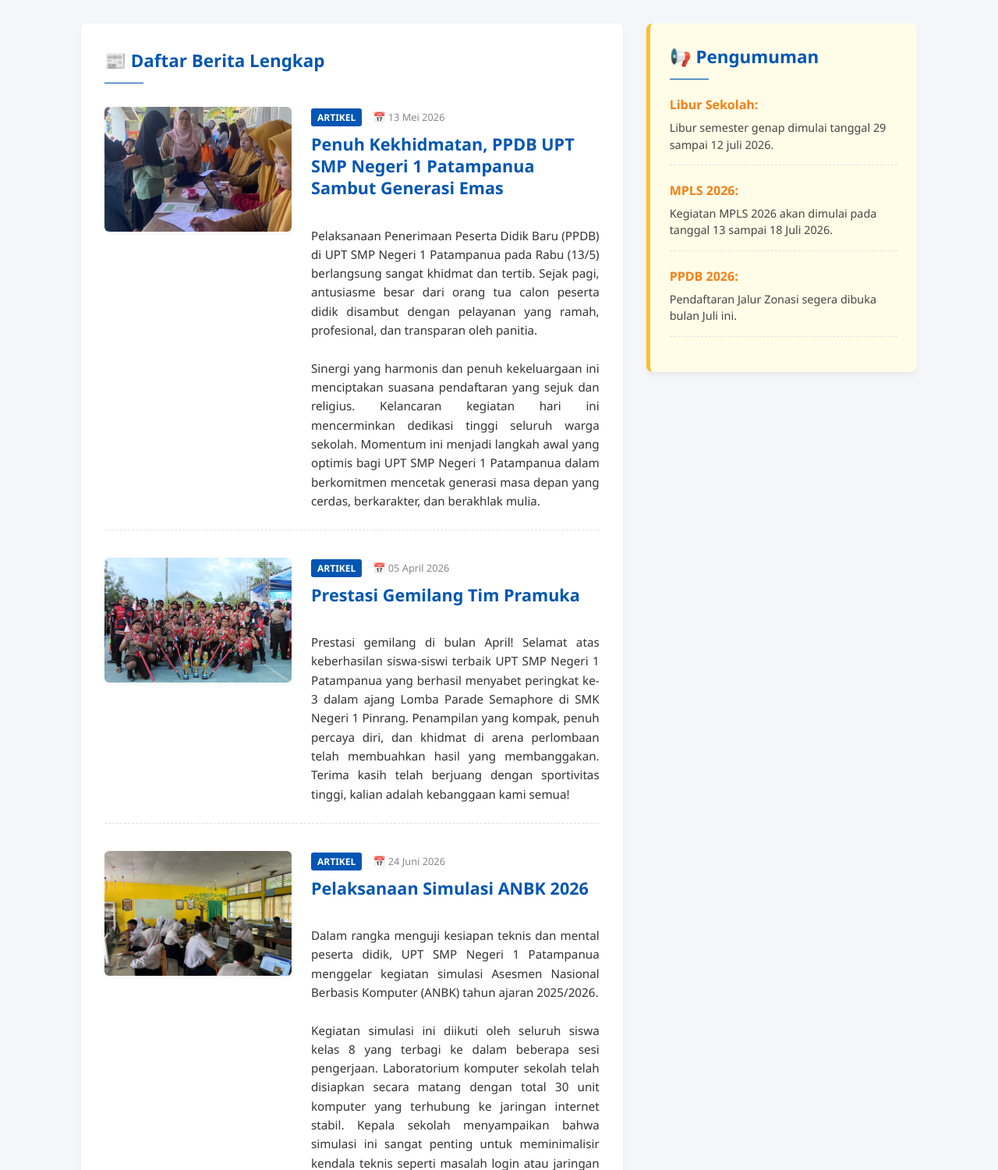
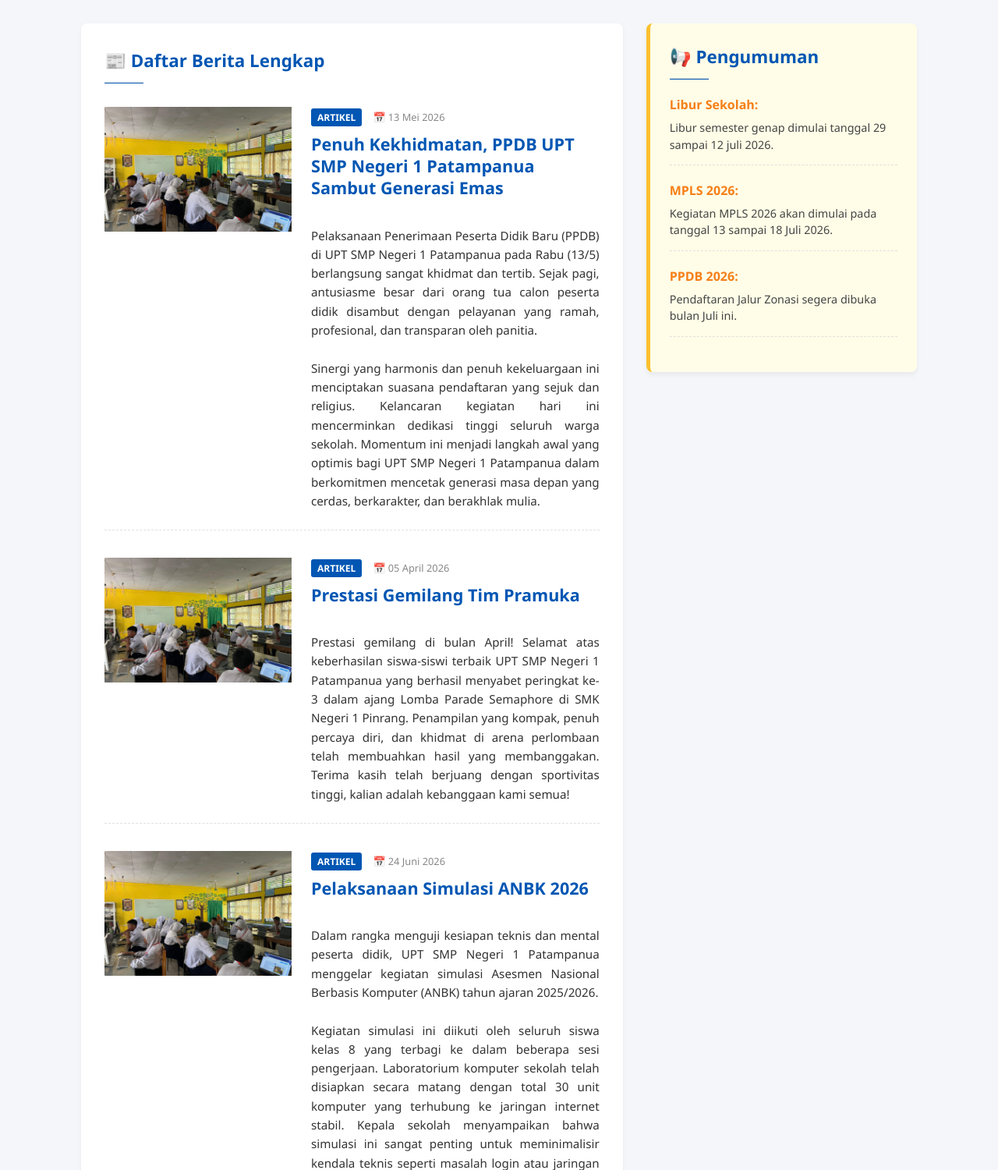
Before and after one commit to smpn1patampanua/smpn1patampanua, a Flask app: page /berita in a window 1280 px wide. Shown: the part 168-1668 px from the top of the page at 78% size. Run offline with Flask 3, Linux system fonts and the light colour scheme; data comes from the database, SQL or seed files in the repository.

Commit message:
Add files via upload

```diff
--- a/templates/semua_berita.html
+++ b/templates/semua_berita.html
@@ -39,7 +39,7 @@
 
                         {% if item.gambar %}
                             <div style="flex-shrink: 0;">
-                                <img src="{{ url_for('static', filename=item.gambar) }}" alt="{{ item.judul }}" style="width: 240px; height: 160px; object-fit: cover; border-radius: 6px; box-shadow: 0 2px 5px rgba(0,0,0,0.05);">
+                                <img src="{{ url_for('static', filename='anbk1.jpeg') }}" alt="Simulasi ANBK" style="width: 240px; height: 160px; object-fit: cover;">
                             </div>
                         {% endif %}
 
```
